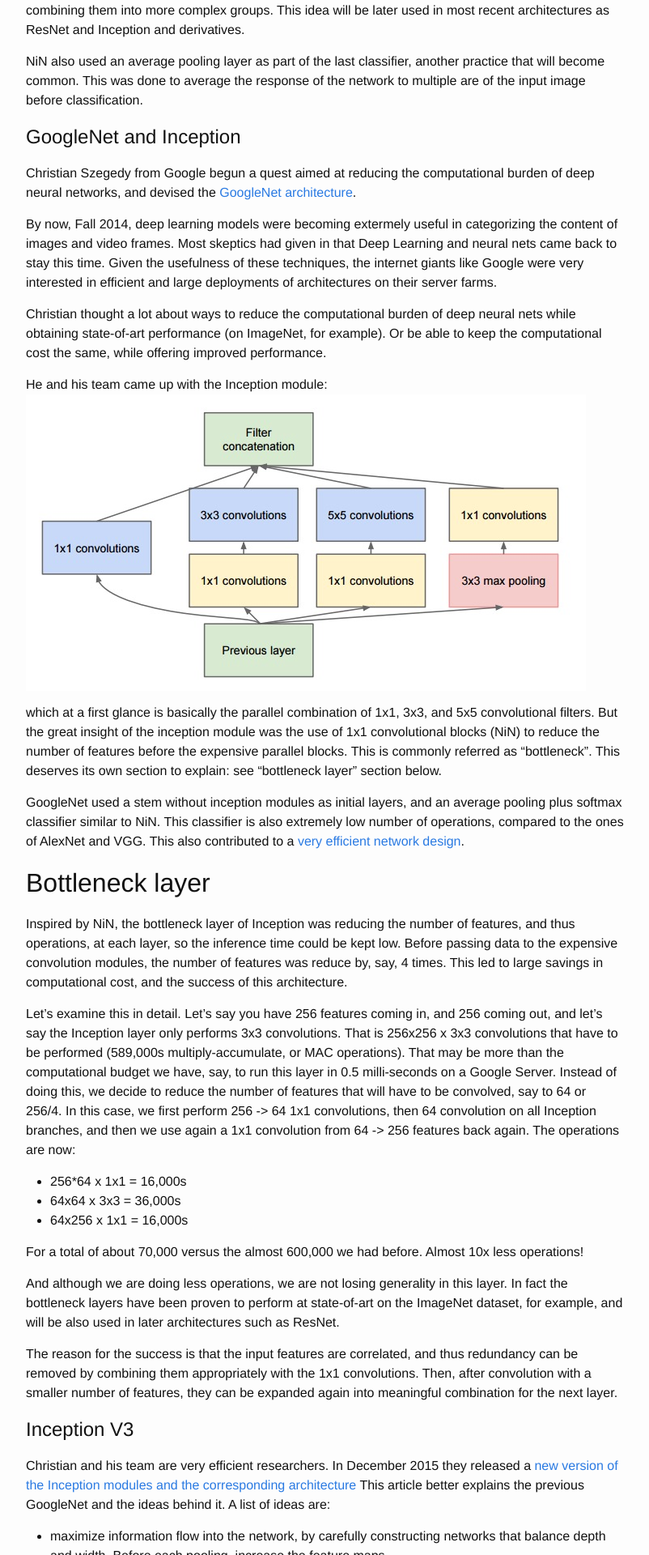
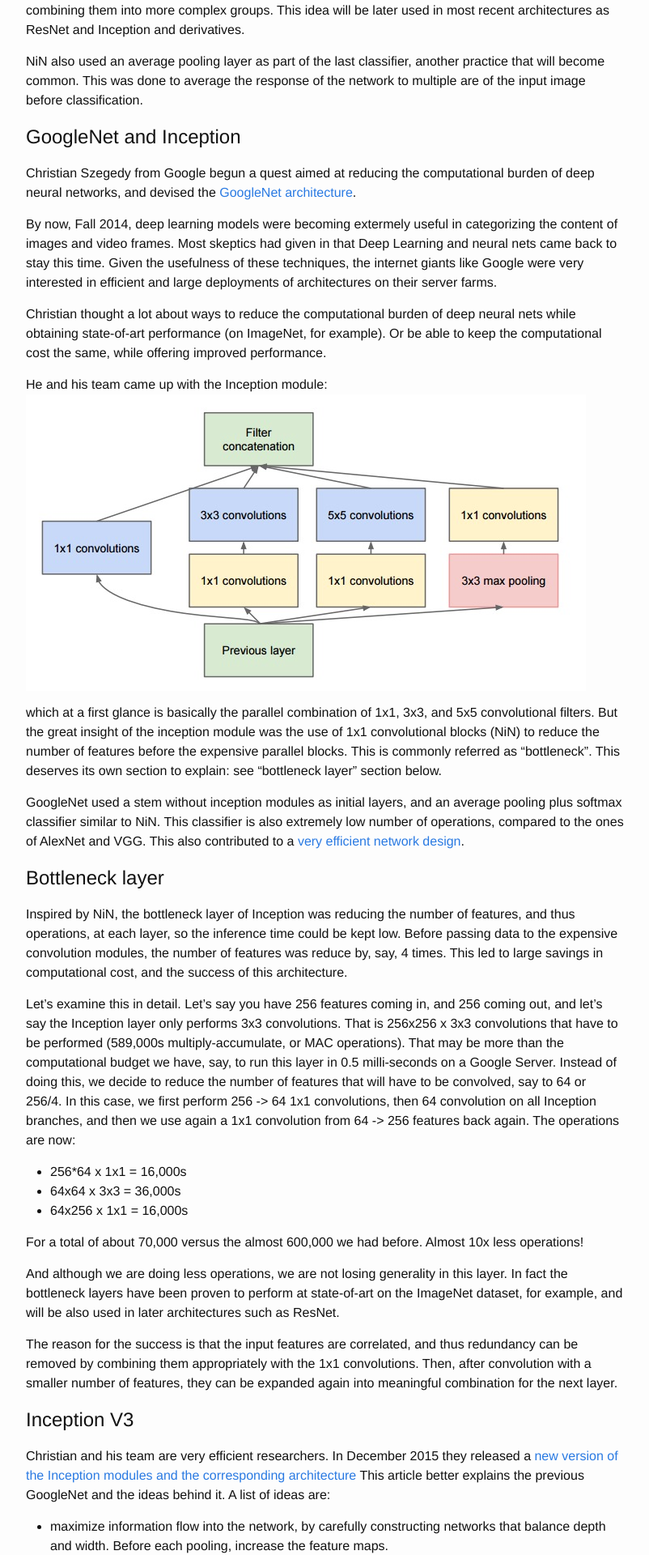
Before and after one commit to culurciello/culurciello.github.io, a Jekyll site: the page built from _posts/2016-06-05-nets.markdown, in a window 1280 px wide. Shown: the part 4480-6400 px from the top of the page at 81% size, without its empty margins (238-1040 px from the left). Built offline with Jekyll 4.4.1, drawn with Linux system fonts in a browser that asks for light colours.

Commit message:
sections

```diff
--- a/_posts/2016-06-05-nets.markdown
+++ b/_posts/2016-06-05-nets.markdown
@@ -102,7 +102,7 @@ which at a first glance is basically the parallel combination of 1x1, 3x3, and 5
 
 GoogleNet used a stem without inception modules as initial layers, and an average pooling plus softmax classifier similar to NiN. This classifier is also extremely low number of operations, compared to the ones of AlexNet and VGG. This also contributed to a [very efficient network design](http://arxiv.org/abs/1605.07678).
 
-## Bottleneck layer
+# Bottleneck layer
 
 Inspired by NiN, the bottleneck layer of Inception was reducing the number of features, and thus operations, at each layer, so the inference time could be kept low. Before passing data to the expensive convolution modules, the number of features was reduce by, say, 4 times. This led to large savings in computational cost, and the success of this architecture.
 
```
